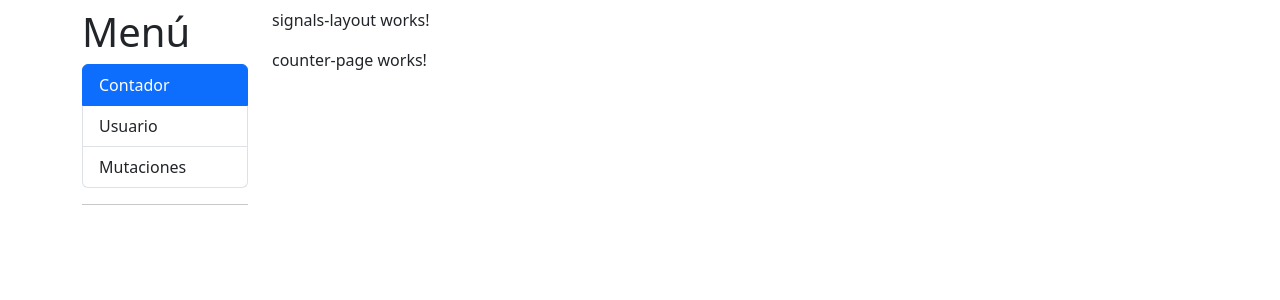
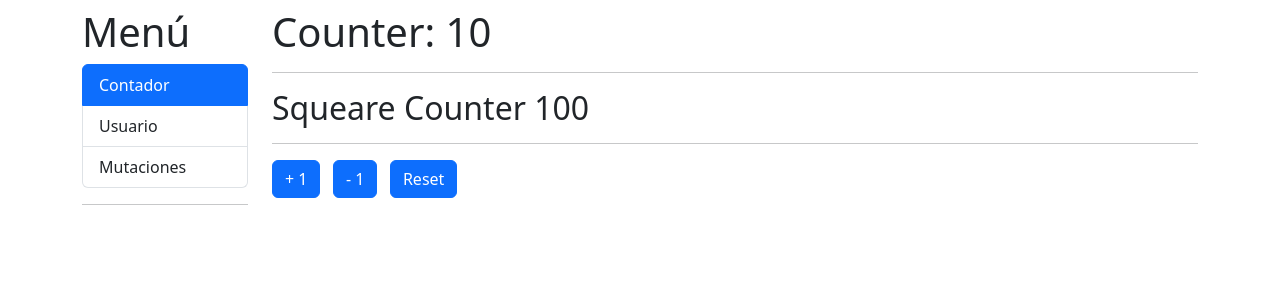
Before and after one commit to sebastian461/angular-directivas-app, an Angular app: page /signals/counter in a window 1280 px wide. Shown: the top 300 px of the page. Built offline with nearby package versions, Linux system fonts and the light colour scheme.

Commit message:
Uso de signals y funciones computadas

```diff
--- a/src/app/signals/layout/signals-layout/signals-layout.component.html
+++ b/src/app/signals/layout/signals-layout/signals-layout.component.html
@@ -6,7 +6,6 @@
   </div>
 
   <div class="col-10">
-    <p>signals-layout works!</p>
     <router-outlet />
   </div>
 </div>
--- a/src/app/signals/pages/counter-page/counter-page.component.html
+++ b/src/app/signals/pages/counter-page/counter-page.component.html
@@ -1 +1,10 @@
-<p>counter-page works!</p>
+<h1>Counter: {{ counter() }}</h1>
+<hr />
+<h2>Squeare Counter {{ squareCounter() }}</h2>
+<hr />
+
+<button (click)="increaseBy(1)" class="btn btn-primary">+ 1</button>
+&nbsp;
+<button (click)="increaseBy(-1)" class="btn btn-primary">- 1</button>
+&nbsp;
+<button (click)="counter.set(0)" class="btn btn-primary">Reset</button>
--- a/src/app/signals/pages/counter-page/counter-page.component.ts
+++ b/src/app/signals/pages/counter-page/counter-page.component.ts
@@ -1,8 +1,15 @@
-import { Component } from '@angular/core';
+import { Component, computed, signal } from '@angular/core';
 
 @Component({
   selector: 'counter-page',
   templateUrl: './counter-page.component.html',
   styleUrl: './counter-page.component.css',
 })
-export class CounterPageComponent {}
+export class CounterPageComponent {
+  public counter = signal(10);
+  public squareCounter = computed(() => this.counter() * this.counter());
+
+  increaseBy(value: number): void {
+    this.counter.update((current) => current + value);
+  }
+}
```
